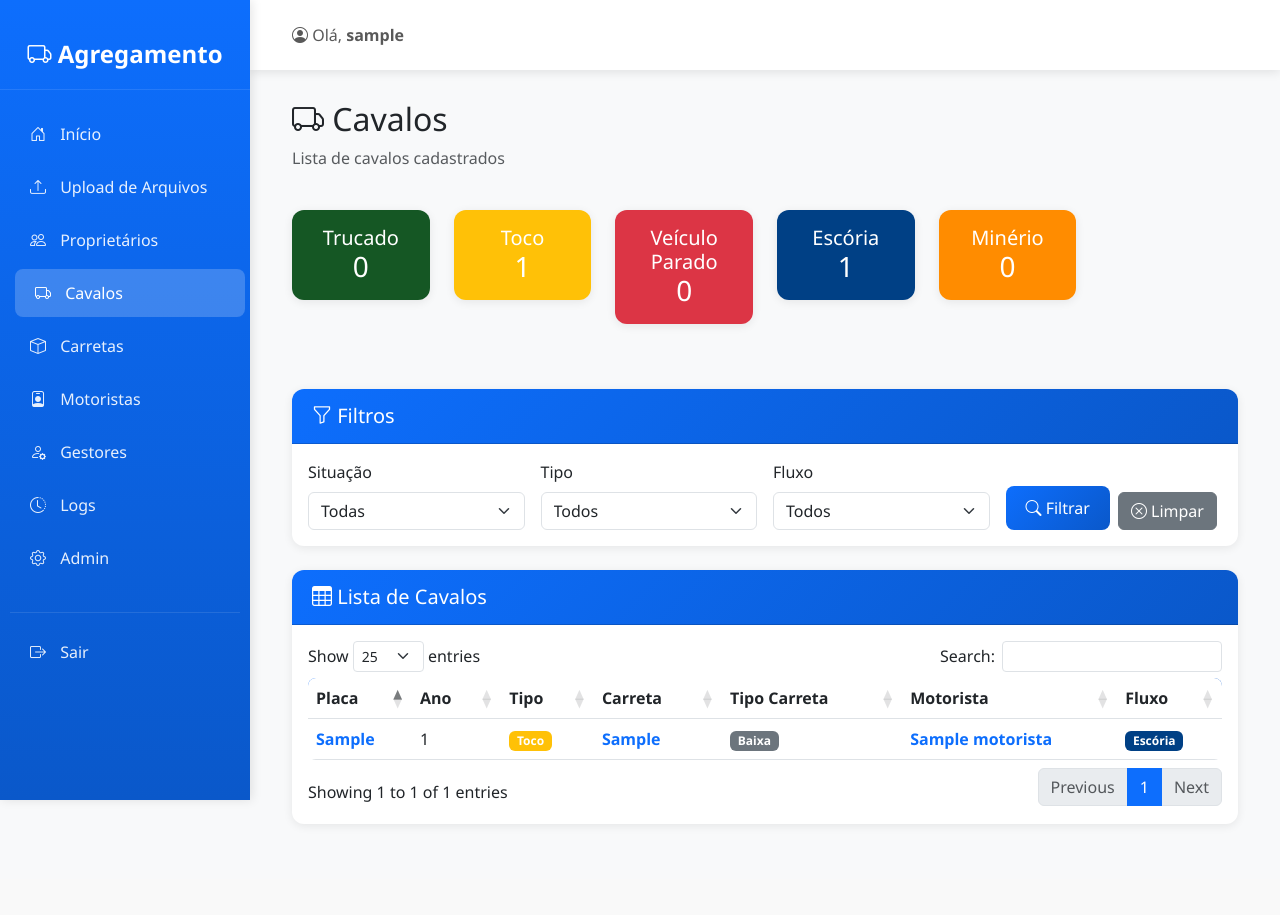
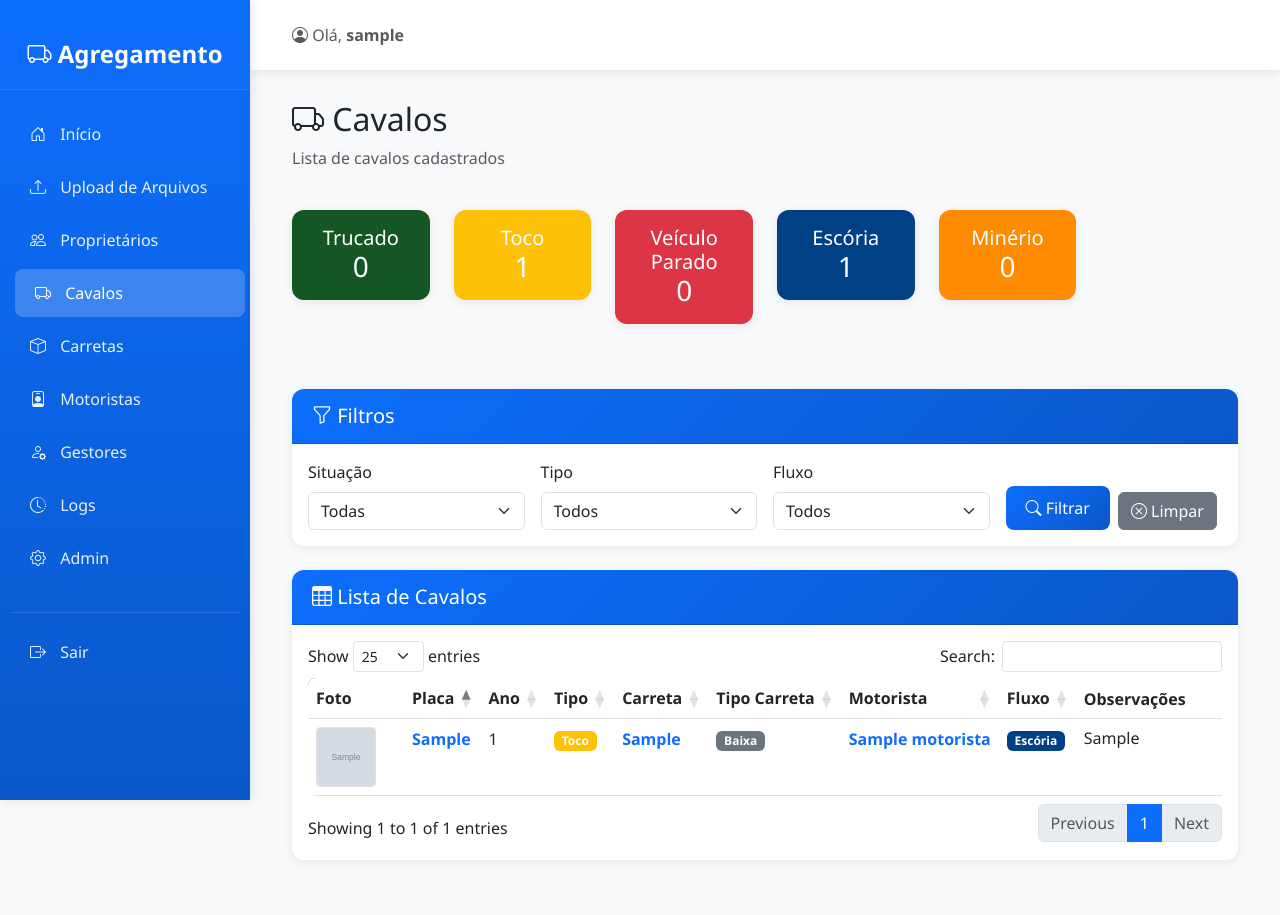
Before and after one commit to anotherDavidSousa/Agregamentos, a Django app: page /cavalos/ in a window 1280 px wide. Before the commit the page ends 825 px from the top, so only its background shows below. Run offline with Django 4.2, Linux system fonts and the light colour scheme; a user stored in the database is signed in; tables that the repository leaves empty hold one stand-in row (values such as "Sample post"); grey boxes marked "Sample" are stand-in pictures; some libraries are stand-ins or nearby versions.

Commit message:
ajuste no template cavalos

```diff
--- a/templates/core/cavalo_list.html
+++ b/templates/core/cavalo_list.html
@@ -40,6 +40,50 @@
     .banner-minerio {
         background-color: #ff8c00;
         color: white;
+    }
+    /* Estilos para a tabela com largura dinâmica */
+    #tabelaCavalos {
+        width: 100% !important;
+        table-layout: auto;
+    }
+    #tabelaCavalos th,
+    #tabelaCavalos td {
+        white-space: nowrap;
+        width: auto;
+    }
+    /* Coluna de foto - largura fixa pequena */
+    #tabelaCavalos th:first-child,
+    #tabelaCavalos td:first-child {
+        width: 80px;
+        min-width: 80px;
+        max-width: 80px;
+    }
+    /* Coluna de observações - permite quebra de linha */
+    #tabelaCavalos th:last-child,
+    #tabelaCavalos td:last-child {
+        white-space: normal;
+        word-wrap: break-word;
+        word-break: break-word;
+        max-width: 300px;
+        min-width: 150px;
+        line-height: 1.4;
+    }
+    .observacoes-cell {
+        display: -webkit-box;
+        -webkit-line-clamp: 3;
+        -webkit-box-orient: vertical;
+        overflow: hidden;
+        text-overflow: ellipsis;
+        max-height: 4.2em;
+    }
+    /* Estilo para foto */
+    #tabelaCavalos td img {
+        transition: transform 0.2s;
+        border: 1px solid #dee2e6;
+    }
+    #tabelaCavalos td img:hover {
+        transform: scale(1.1);
+        box-shadow: 0 2px 8px rgba(0,0,0,0.2);
     }
 </style>
 {% endblock %}
@@ -152,6 +196,7 @@
                         <table id="tabelaCavalos" class="table table-hover">
                             <thead>
                                 <tr>
+                                    <th>Foto</th>
                                     <th>Placa</th>
                                     <th>Ano</th>
                                     <th>Tipo</th>
@@ -159,11 +204,23 @@
                                     <th>Tipo Carreta</th>
                                     <th>Motorista</th>
                                     <th>Fluxo</th>
+                                    <th>Observações</th>
                                 </tr>
                             </thead>
                             <tbody>
                                 {% for cavalo in cavalos %}
                                 <tr>
+                                    <td>
+                                        {% if cavalo.foto %}
+                                            <img src="{{ cavalo.foto.url }}"
+                                                 alt="Foto {{ cavalo.placa }}"
+                                                 style="width: 60px; height: 60px; object-fit: cover; border-radius: 4px; cursor: pointer;"
+                                                 onclick="window.open('{{ cavalo.foto.url }}', '_blank')"
+                                                 title="Clique para ampliar">
+                                        {% else %}
+                                            <span class="text-muted">-</span>
+                                        {% endif %}
+                                    </td>
                                     <td>
                                         <a href="{% url 'cavalo_detail' cavalo.pk %}"
                                            style="text-decoration: none; font-weight: bold; color: #0d6efd;">
@@ -216,10 +273,23 @@
                                             <span class="text-muted">-</span>
                                         {% endif %}
                                     </td>
+                                    <td>
+                                        {% if cavalo.observacoes %}
+                                            <div class="observacoes-cell"
+                                                 title="{{ cavalo.observacoes }}"
+                                                 data-bs-toggle="tooltip"
+                                                 data-bs-placement="left"
+                                                 style="cursor: help; max-height: 60px; overflow: hidden; text-overflow: ellipsis;">
+                                                {{ cavalo.observacoes }}
+                                            </div>
+                                        {% else %}
+                                            <span class="text-muted">-</span>
+                                        {% endif %}
+                                    </td>
                                 </tr>
                                 {% empty %}
                                 <tr>
-                                    <td colspan="7" class="text-center text-muted py-4">
+                                    <td colspan="9" class="text-center text-muted py-4">
                                         <i class="bi bi-info-circle"></i> Nenhum cavalo cadastrado.
                                     </td>
                                 </tr>
@@ -243,13 +313,48 @@
             language: {
                 url: 'https://cdn.datatables.net/plug-ins/1.13.7/i18n/pt-BR.json'
             },
-            order: [[0, 'asc']], // Ordenar por Placa por padrão
+            order: [[1, 'asc']], // Ordenar por Placa por padrão (coluna 1 agora)
             pageLength: 25,
-            autoWidth: true,
-            responsive: true,
+            autoWidth: true, // Habilitar autoWidth para largura dinâmica
+            responsive: false, // Desabilitar responsive para melhor controle de largura
+            scrollX: false, // Não usar scroll horizontal
             columnDefs: [
-                { orderable: true, targets: '_all' }
-            ]
+                {
+                    orderable: false,
+                    targets: [0], // Foto não ordenável
+                    width: '80px'
+                },
+                {
+                    orderable: false,
+                    targets: [8], // Observações não ordenável
+                    width: 'auto',
+                    className: 'text-wrap'
+                },
+                {
+                    orderable: true,
+                    targets: [1, 2, 3, 4, 5, 6, 7], // Outras colunas ordenáveis
+                    width: 'auto'
+                }
+            ],
+            // Ajustar largura das colunas baseado no conteúdo após renderização
+            initComplete: function() {
+                this.api().columns.adjust();
+            },
+            // Reajustar após mudanças
+            drawCallback: function() {
+                this.api().columns.adjust();
+                // Inicializar tooltips do Bootstrap
+                var tooltipTriggerList = [].slice.call(document.querySelectorAll('[data-bs-toggle="tooltip"]'));
+                var tooltipList = tooltipTriggerList.map(function (tooltipTriggerEl) {
+                    return new bootstrap.Tooltip(tooltipTriggerEl);
+                });
+            }
+        });
+
+        // Inicializar tooltips após carregar a página
+        var tooltipTriggerList = [].slice.call(document.querySelectorAll('[data-bs-toggle="tooltip"]'));
+        var tooltipList = tooltipTriggerList.map(function (tooltipTriggerEl) {
+            return new bootstrap.Tooltip(tooltipTriggerEl);
         });
     });
 </script>
```
